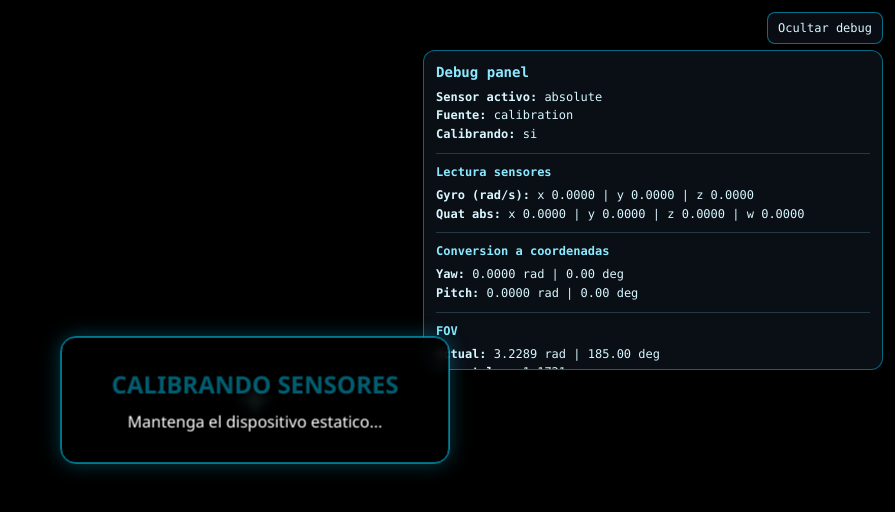
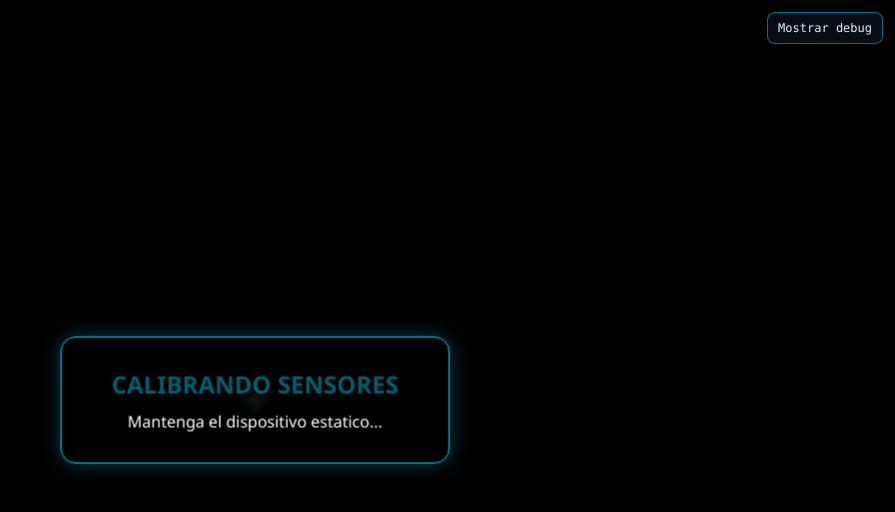
Before and after one commit to abellinouc/abellinouc.github.io, a Svelte app: page / in a window 1280 px wide. Shown: the top 512 px of the page, without its empty margins (385-1280 px from the left). Built offline with nearby package versions, Linux system fonts and the light colour scheme; no server answers.

Commit message:
deactivated debug pannel

```diff
--- a/src/App.svelte
+++ b/src/App.svelte
@@ -30,7 +30,7 @@
     }
   }
 
-  let isDebugPanelVisible = true;
+  let isDebugPanelVisible = false;
   let invertVerticalMotion = true;
 
   const RAD_TO_DEG = 180 / Math.PI;
```
